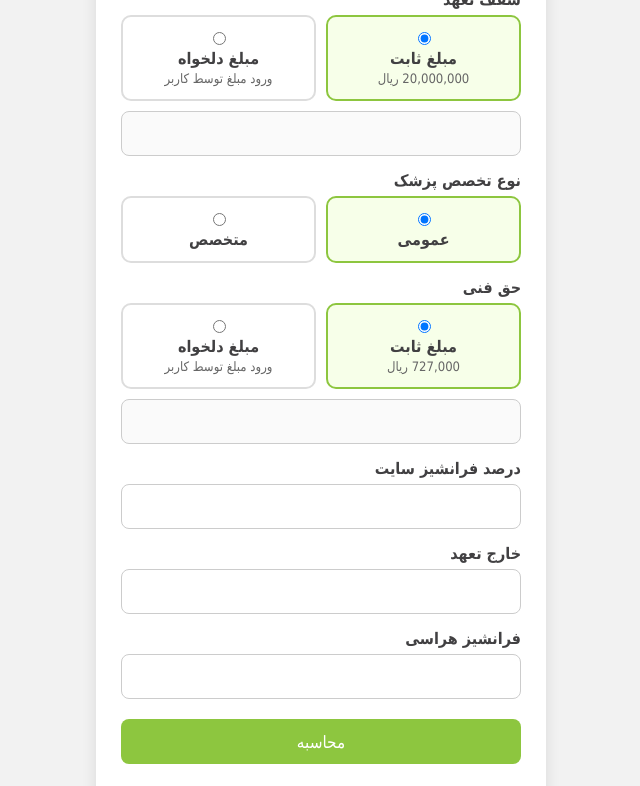
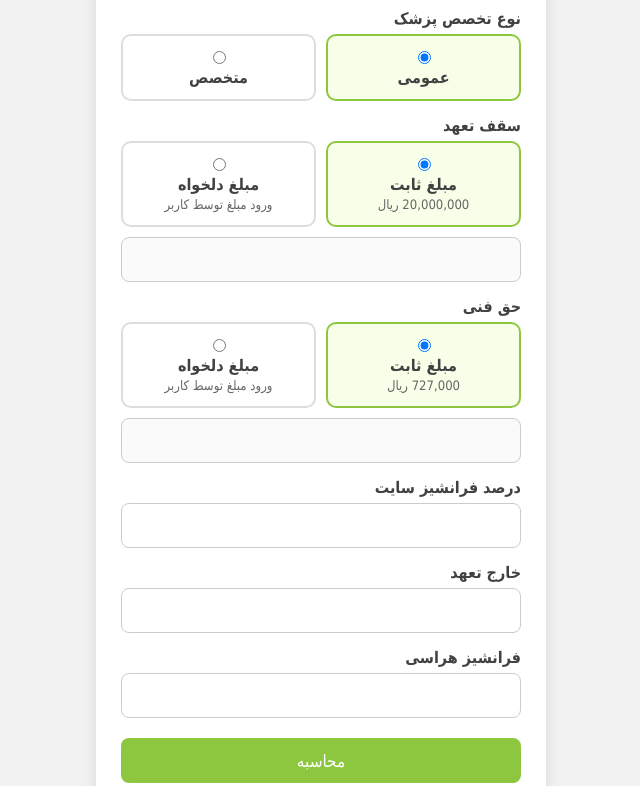
Before and after one commit to proxyn68-hash/calculator-site, a plain HTML site: page parsian.html in a window 1280 px wide. Shown: the part 169-955 px from the top of the page, without its empty margins (319-959 px from the left). Drawn offline with Linux system fonts and the light colour scheme.

Commit message:
Update parsian.html

````diff
--- a/parsian.html
+++ b/parsian.html
@@ -1,84 +1,276 @@
 <!DOCTYPE html>
+
 <html lang="fa" dir="rtl">
+
 <head>
     <meta charset="UTF-8">
     <meta name="viewport" content="width=device-width, initial-scale=1.0">
     <title>ماشین حساب بیمه پارسیان</title>
     <link rel="stylesheet" href="style.css">
 </head>
+
 <body>
+
 <div class="container">
-    <h1>ماشین حساب بیمه پارسیان</h1>
 
-    <label>سقف تعهد</label>
-    <div id="ceilingSection">
-        <div class="technical-options">
-            <div class="technical-card active" id="fixedCeilingCard" onclick="selectFixedCeiling()">
-                <input id="fixedCeilingRadio" type="radio" name="ceilingType" checked>
-                <div><strong>مبلغ ثابت</strong><br><span id="fixedCeilingText">20,000,000 ریال</span></div>
-            </div>
-            <div class="technical-card" id="customCeilingCard" onclick="selectCustomCeiling()">
-                <input id="customCeilingRadio" type="radio" name="ceilingType">
-                <div><strong>مبلغ دلخواه</strong><br><span>ورود مبلغ توسط کاربر</span></div>
-            </div>
+```
+<h1>ماشین حساب بیمه پارسیان</h1>
+
+<label>نوع تخصص پزشک</label>
+
+<div class="technical-options">
+
+    <div class="technical-card active"
+         id="generalCard"
+         onclick="selectGeneral()">
+
+        <input id="generalRadio"
+               type="radio"
+               name="specialty"
+               checked>
+
+        <div>
+            <strong>عمومی</strong>
         </div>
-        <input id="customCeiling" type="text" inputmode="numeric" disabled>
+
     </div>
 
-    <label>نوع تخصص پزشک</label>
-    <div class="technical-options">
-        <div class="technical-card active" id="generalCard" onclick="selectGeneral()">
-            <input id="generalRadio" type="radio" name="specialty" checked>
-            <div><strong>عمومی</strong></div>
+
+    <div class="technical-card"
+         id="specialistCard"
+         onclick="selectSpecialist()">
+
+        <input id="specialistRadio"
+               type="radio"
+               name="specialty">
+
+        <div>
+            <strong>متخصص</strong>
         </div>
-        <div class="technical-card" id="specialistCard" onclick="selectSpecialist()">
-            <input id="specialistRadio" type="radio" name="specialty">
-            <div><strong>متخصص</strong></div>
-        </div>
+
     </div>
 
-    <div id="technicalSection">
-        <label>حق فنی</label>
-        <div class="technical-options">
-            <div class="technical-card active" id="fixedCard" onclick="selectFixed()">
-                <input id="fixedRadio" type="radio" name="technical" checked>
-                <div><strong>مبلغ ثابت</strong><br><span>727,000 ریال</span></div>
-            </div>
-            <div class="technical-card" id="customCard" onclick="selectCustom()">
-                <input id="customRadio" type="radio" name="technical">
-                <div><strong>مبلغ دلخواه</strong><br><span>ورود مبلغ توسط کاربر</span></div>
-            </div>
+</div>
+
+
+<label>سقف تعهد</label>
+
+<div class="technical-options">
+
+    <div class="technical-card active"
+         id="fixedCeilingCard"
+         onclick="selectFixedCeiling()">
+
+        <input id="fixedCeilingRadio"
+               type="radio"
+               name="ceilingType"
+               checked>
+
+        <div>
+
+            <strong>مبلغ ثابت</strong>
+
+            <br>
+
+            <span id="fixedCeilingText">
+                20,000,000 ریال
+            </span>
+
         </div>
-        <input id="customTechnical" type="text" inputmode="numeric" disabled>
+
     </div>
 
-    <label>درصد فرانشیز سایت</label>
-    <input id="sitePercent" type="number" inputmode="decimal">
 
-    <label>خارج تعهد</label>
-    <input id="outside" type="text" inputmode="numeric">
+    <div class="technical-card"
+         id="customCeilingCard"
+         onclick="selectCustomCeiling()">
 
-    <label>فرانشیز هراسی</label>
-    <input id="herasi" type="text" inputmode="numeric">
+        <input id="customCeilingRadio"
+               type="radio"
+               name="ceilingType">
 
-    <button onclick="calculate()">محاسبه</button>
-    <div class="result-box">
-        <h2>مبلغ پرداختی بیمه</h2>
-        <div id="result">0 ریال</div>
-        <button onclick="copyResult()" class="copy-btn">کپی مبلغ</button>
+        <div>
+
+            <strong>مبلغ دلخواه</strong>
+
+            <br>
+
+            <span>
+                ورود مبلغ توسط کاربر
+            </span>
+
+        </div>
+
     </div>
 
-    <div class="shortcut-guide">
-        <span>Enter : رفتن به فیلد بعدی / محاسبه</span>
-        <span>F2 : کپی مبلغ</span>
-        <span>F4 : پاک کردن فرم</span>
-        <span>F8 : بازگشت به صفحه اصلی</span>
+</div>
+
+
+<input
+    id="customCeiling"
+    type="text"
+    inputmode="numeric"
+    disabled
+>
+
+
+<label>حق فنی</label>
+
+<div class="technical-options">
+
+    <div class="technical-card active"
+         id="fixedCard"
+         onclick="selectFixed()">
+
+        <input
+            id="fixedRadio"
+            type="radio"
+            name="technical"
+            checked
+        >
+
+        <div>
+
+            <strong>مبلغ ثابت</strong>
+
+            <br>
+
+            <span>
+                727,000 ریال
+            </span>
+
+        </div>
+
     </div>
 
-    <a class="back" href="index.html">بازگشت</a>
+
+    <div class="technical-card"
+         id="customCard"
+         onclick="selectCustom()">
+
+        <input
+            id="customRadio"
+            type="radio"
+            name="technical"
+        >
+
+        <div>
+
+            <strong>مبلغ دلخواه</strong>
+
+            <br>
+
+            <span>
+                ورود مبلغ توسط کاربر
+            </span>
+
+        </div>
+
+    </div>
+
 </div>
 
-<div id="toast" class="toast-message">مبلغ کپی شد</div>
+
+<input
+    id="customTechnical"
+    type="text"
+    inputmode="numeric"
+    disabled
+>
+
+
+<label>درصد فرانشیز سایت</label>
+
+<input
+    id="sitePercent"
+    type="number"
+    inputmode="decimal"
+>
+
+
+<label>خارج تعهد</label>
+
+<input
+    id="outside"
+    type="text"
+    inputmode="numeric"
+>
+
+
+<label>فرانشیز هراسی</label>
+
+<input
+    id="herasi"
+    type="text"
+    inputmode="numeric"
+>
+
+
+<button onclick="calculate()">
+    محاسبه
+</button>
+
+
+<div class="result-box">
+
+    <h2>
+        مبلغ پرداختی بیمه
+    </h2>
+
+    <div id="result">
+        0 ریال
+    </div>
+
+    <button
+        onclick="copyResult()"
+        class="copy-btn"
+    >
+        کپی مبلغ
+    </button>
+
+</div>
+
+
+<div class="shortcut-guide">
+
+    <span>
+        Enter : رفتن به فیلد بعدی / محاسبه
+    </span>
+
+    <span>
+        F2 : کپی مبلغ
+    </span>
+
+    <span>
+        F4 : پاک کردن فرم
+    </span>
+
+    <span>
+        F8 : بازگشت به صفحه اصلی
+    </span>
+
+</div>
+
+
+<a
+    class="back"
+    href="index.html"
+>
+    بازگشت
+</a>
+```
+
+</div>
+
+<div
+    id="toast"
+    class="toast-message"
+>
+    مبلغ کپی شد
+</div>
+
 <script src="parsian.js"></script>
+
 </body>
+
 </html>
````
